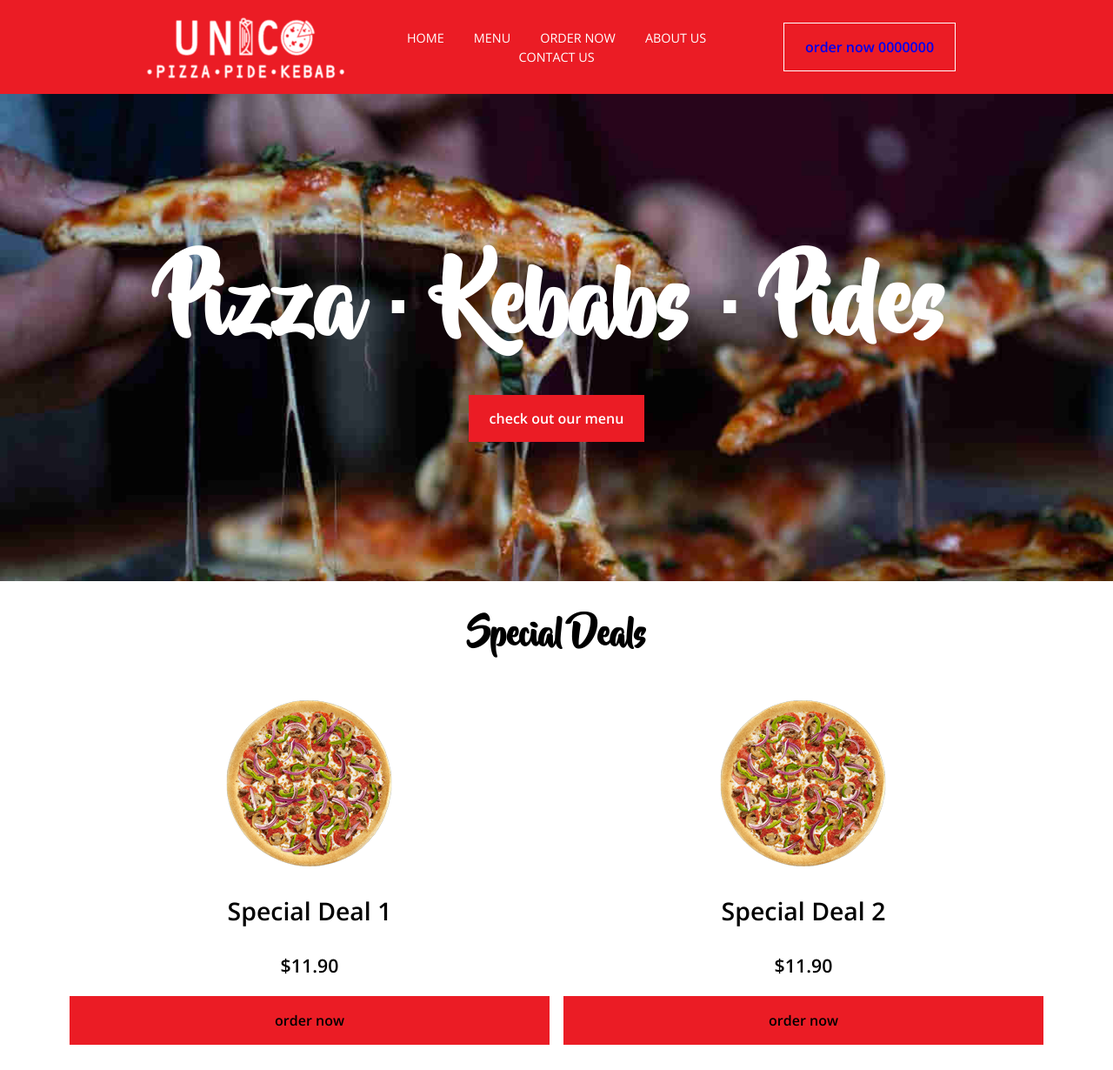
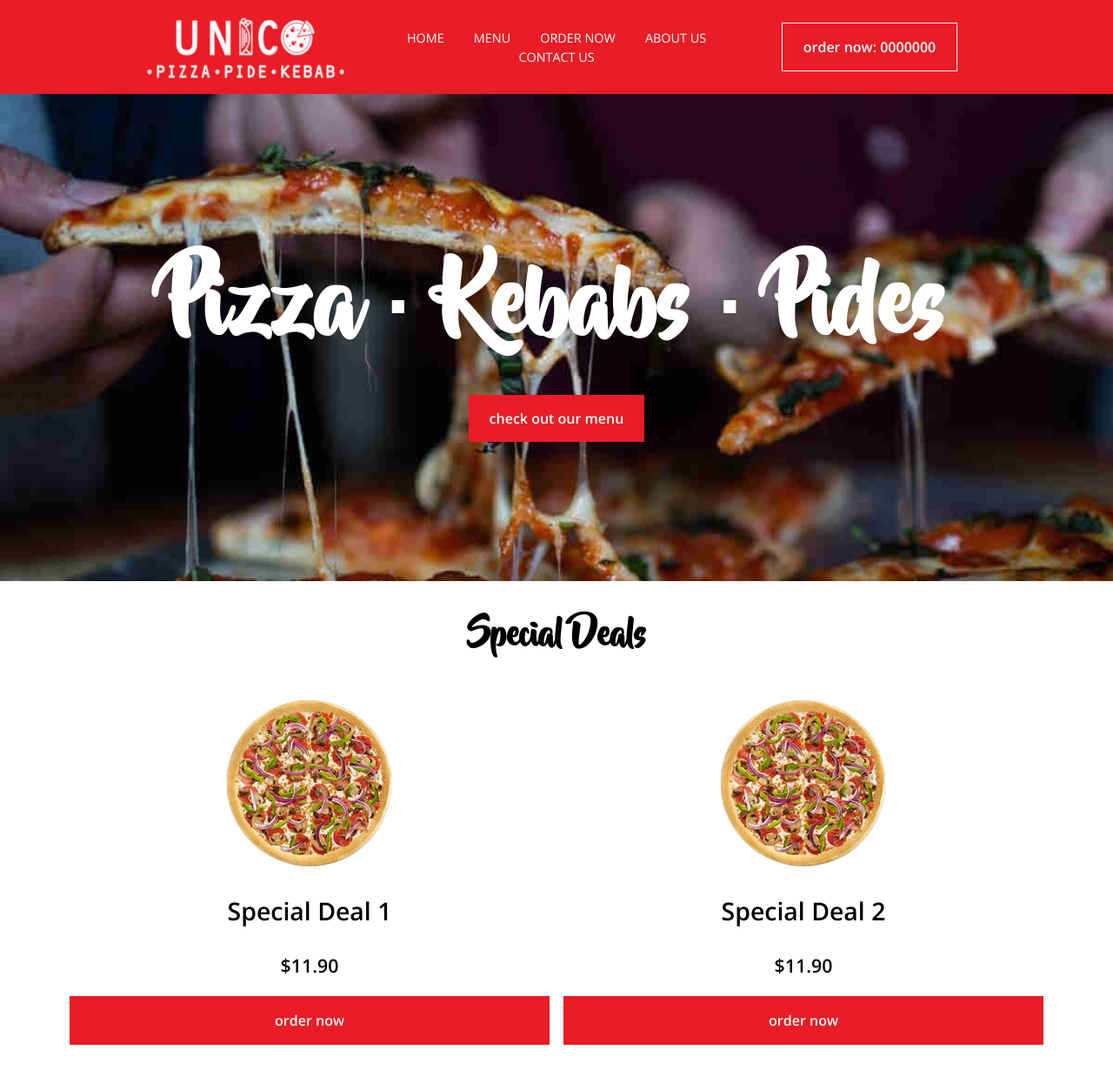
Before and after one commit to justbrown1980/justbrown1980.github.io, a plain HTML site: page index.html in a window 1280 px wide. Shown: the top 1230 px of the page at 87% size. Drawn offline with nearby package versions, Linux system fonts and the light colour scheme.

Commit message:
Update Button widths

```diff
--- a/index.html
+++ b/index.html
@@ -29,7 +29,7 @@
                 </ul>
             </nav>
 
-            <a href="tel:00000000" class="btn btn__outline">order now 0000000</a>
+            <a href="tel:00000000" class="btn btn__outline">order now: 0000000</a>
 
 
         </div><!-- / wrapper -->
--- a/style.css
+++ b/style.css
@@ -55,6 +55,7 @@ body {
     font-weight: 400;
     margin: 0;
     padding: 0;
+    overflow-x: hidden;
 }
 
 @media (min-width: 400px) {
@@ -98,6 +99,8 @@ img {
 }
 
 .btn__outline {
+    background-color: var(--clr-highlight);
+    color: var(--clr-light-text);
     border: 0.1rem solid rgba(255, 255, 255, 1);
 }
 
@@ -117,7 +120,7 @@ img {
 .btn__secondary {
     background-color: var(--clr-highlight);
     display: block;
-    color: var(--clr-dark-text);
+    color: var(--clr-light-text);
     border: 1px solid var(--clr-highlight);
 }
 
```
